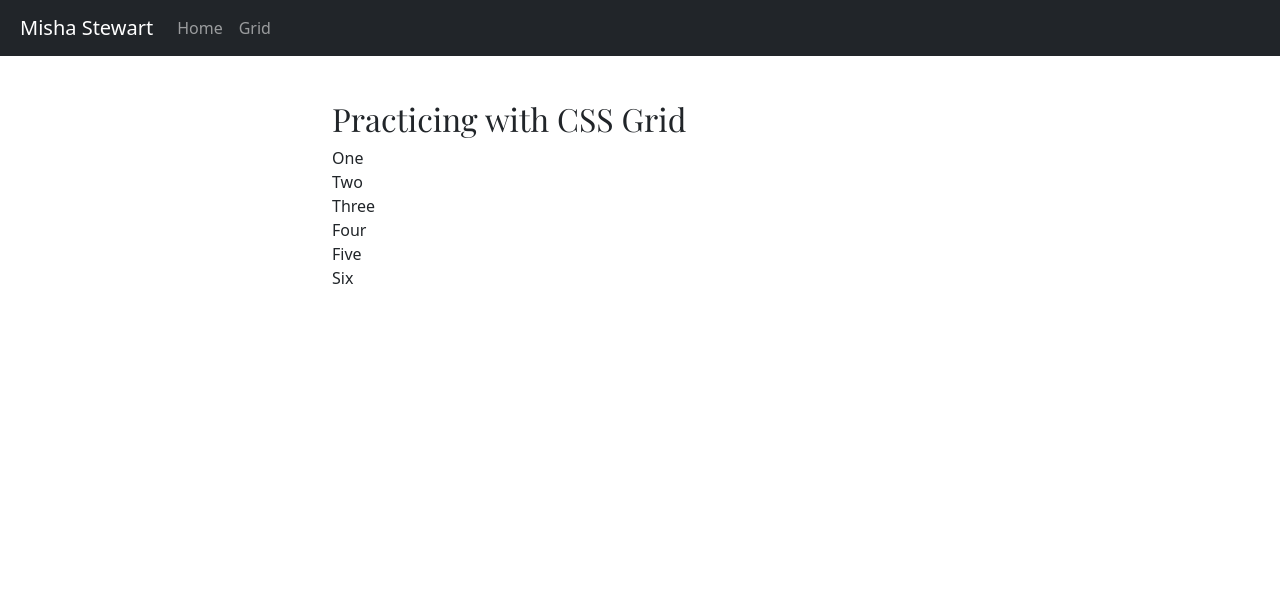
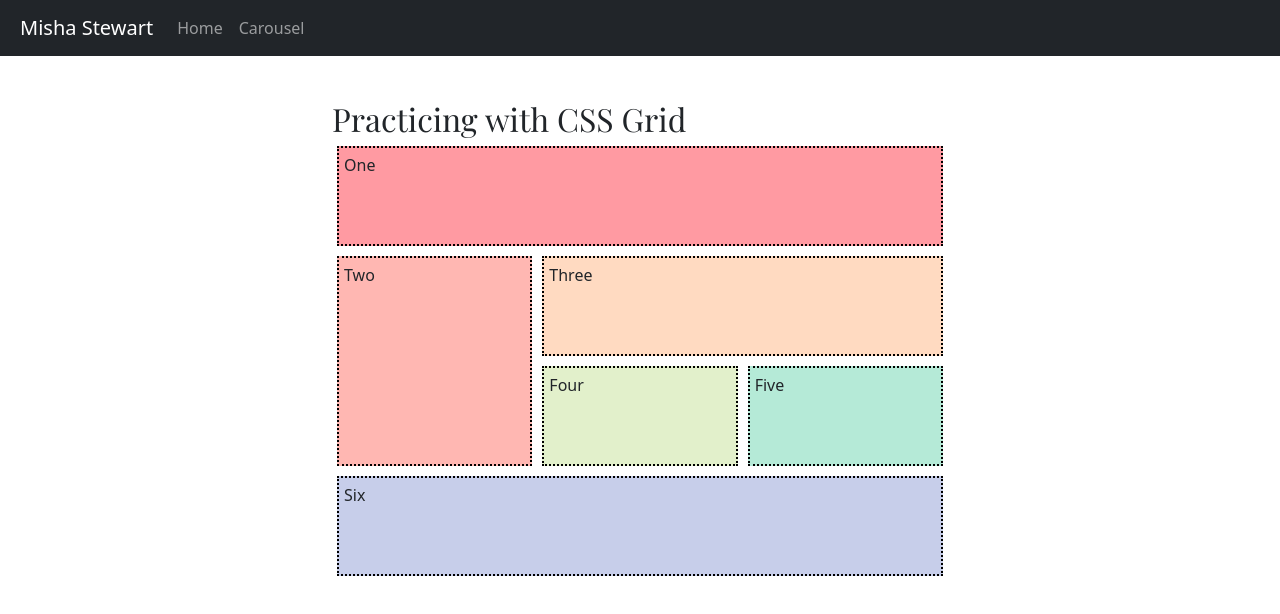
Before and after one commit to paper-pigeon/paper-pigeon.github.io, a plain HTML site: page grid.html in a window 1280 px wide. Drawn offline with nearby package versions, Linux system fonts and the light colour scheme.

Commit message:
Update grid.html
Added carousel to grid nav

```diff
--- a/grid.html
+++ b/grid.html
@@ -25,7 +25,7 @@
         <a class="nav-link" href="index.html">Home</a>
       </li>
       <li class="nav-item active">
-        <a class="nav-link" href="grid.html">Grid</a>
+        <a class="nav-link" href="carousel.html">Carousel</a>
       </li>
     </ul>
   </div>
@@ -34,13 +34,13 @@
 <main role="main" class="container-fluid">
 
   <h2>Practicing with CSS Grid</h2>
-  <div class="wrapper">
-    <div class="box1">One</div>
-    <div class="box2">Two</div>
-    <div class="box3">Three</div>
-    <div class="box4">Four</div>
-    <div class="box5">Five</div>
-    <div class="box6">Six</div>
+  <div class="wrapper" id="grid">
+    <div class= "gridbox" id="box1">One</div>
+    <div class= "gridbox" id="box2">Two</div>
+    <div class= "gridbox" id="box3">Three</div>
+    <div class= "gridbox" id="box4">Four</div>
+    <div class= "gridbox" id="box5">Five</div>
+    <div class= "gridbox" id="box6">Six</div>
   </div>
 
 </main><!-- /.container -->
```
